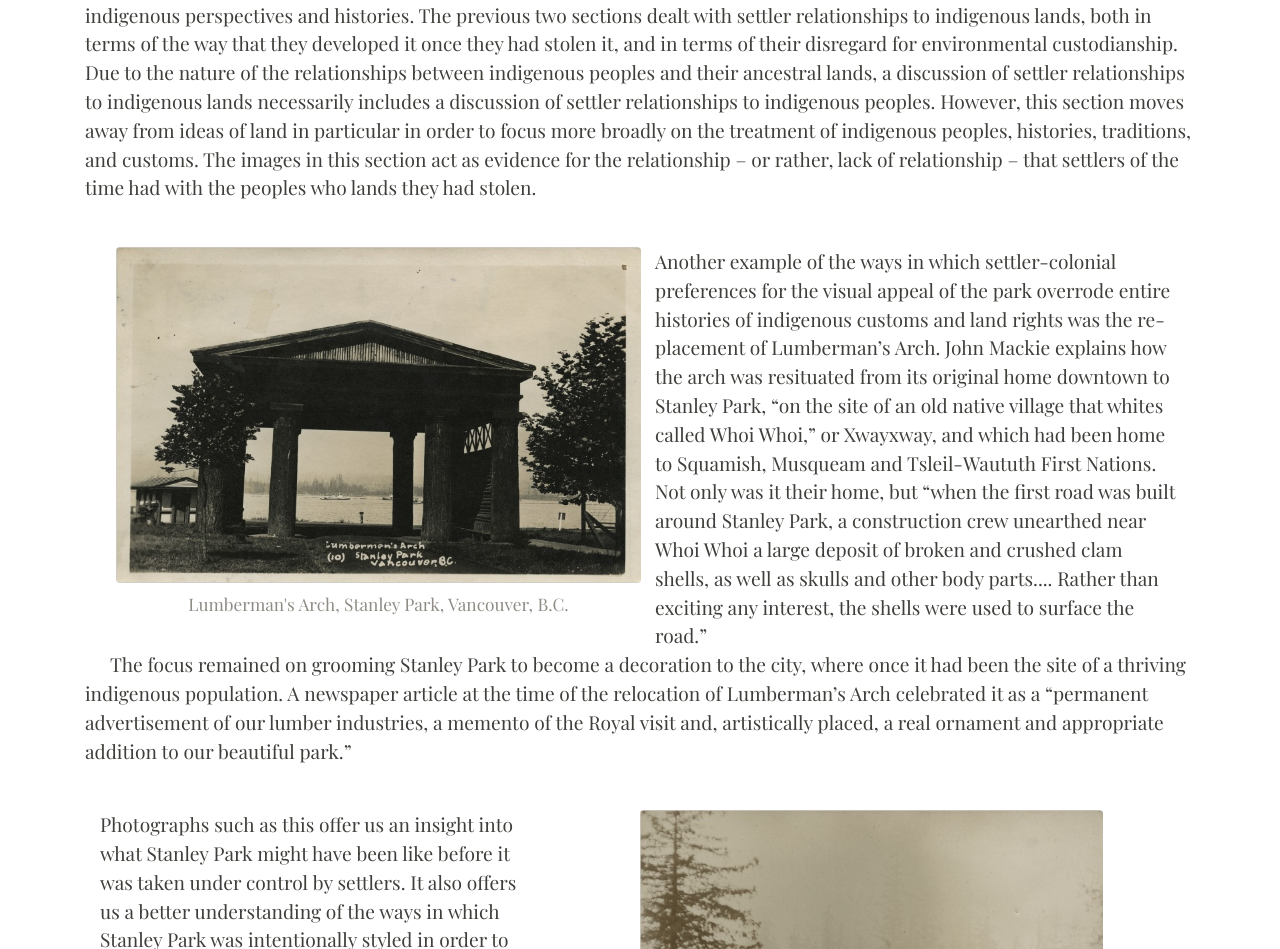
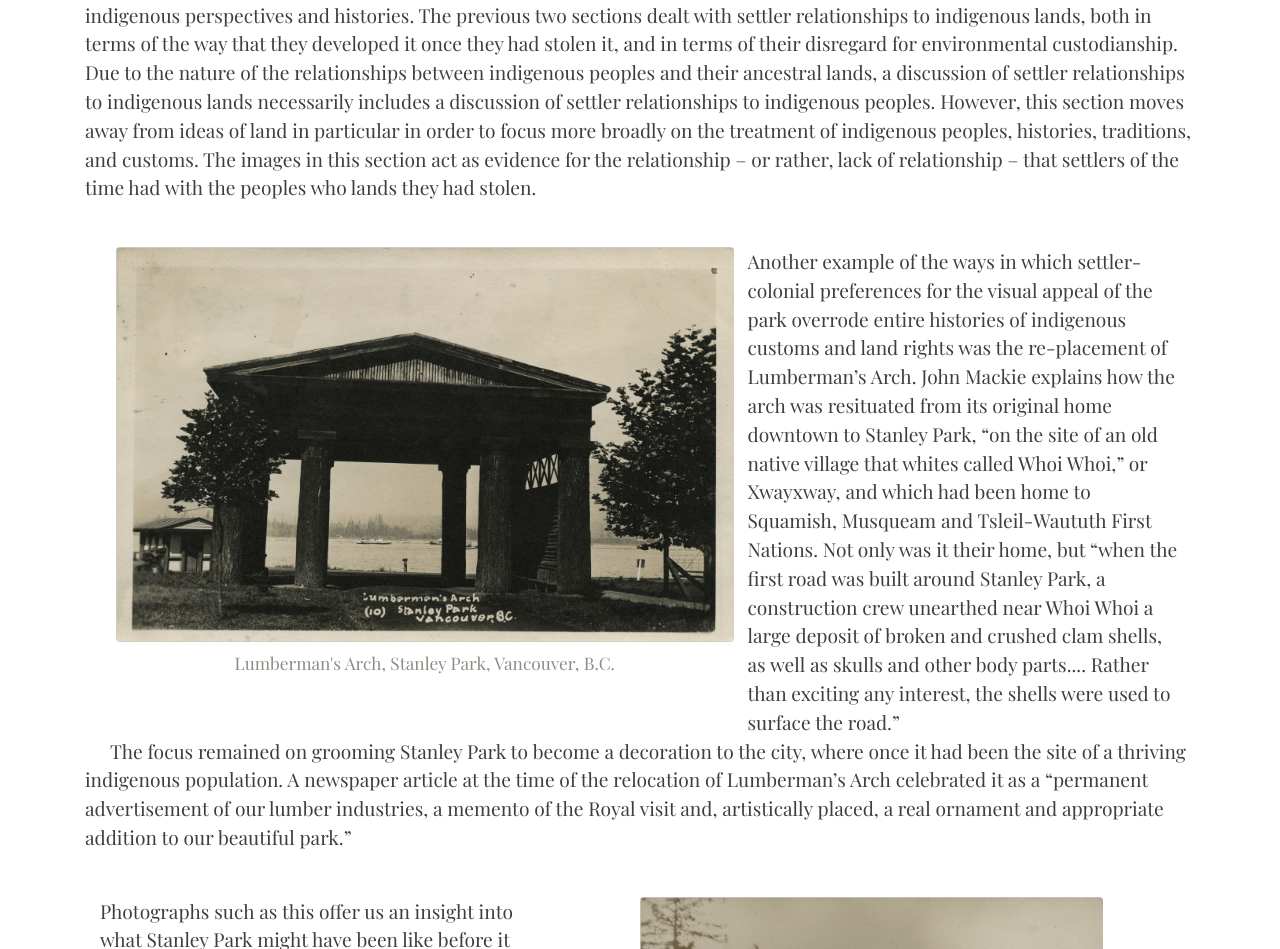
Before and after one commit to ashlynnprasad/langmann-2021, a Jekyll site: the page built from pages/relationswithindigenouspeoples.md, in a window 1280 px wide. Shown: the part 549-1498 px from the top of the page. Built offline with Jekyll 4.4.1, drawn with Linux system fonts in a browser that asks for light colours; nearby versions of some CDN libraries.

Commit message:
Update relationswithindigenouspeoples.md

```diff
--- a/pages/relationswithindigenouspeoples.md
+++ b/pages/relationswithindigenouspeoples.md
@@ -14,10 +14,10 @@ permalink: /relationswithindigenouspeoples.html
 
 <div class="container">
   <div class="row">
-    <div class="col-sm">
+    <div class="col-sm-7">
       {% include feature/item-figure.html objectid="langmann025" width="100" %}
     </div>
-    <div class="col-sm">
+    <div class="col-sm-5">
       Another example of the ways in which settler-colonial preferences for the visual appeal of the park overrode entire histories of indigenous customs and land rights was the re-placement of Lumberman’s Arch. John Mackie explains how the arch was resituated from its original home downtown to Stanley Park, “on the site of an old native village that whites called Whoi Whoi,” or Xwayxway, and which had been home to Squamish, Musqueam and Tsleil-Waututh First Nations.  Not only was it their home, but “when the first road was built around Stanley Park, a construction crew unearthed near Whoi Whoi a large deposit of broken and crushed clam shells, as well as skulls and other body parts.... Rather than exciting any interest, the shells were used to surface the road.”
     </div>
   </div>
@@ -37,10 +37,10 @@ permalink: /relationswithindigenouspeoples.html
 
 <div class="container">
   <div class="row">
-    <div class="col-sm-7">
-      {% include feature/item-figure.html objectid="langmann027" width="75" %}
+    <div class="col-sm">
+      {% include feature/item-figure.html objectid="langmann027" width="100" %}
     </div>
-    <div class="col-sm-5">
+    <div class="col-sm">
       This image shows us another relic of the many past lives of Stanley Park, from a zoo which once existed there. As Donaldson says, “Not only were plant species regularly added and replaced in the Stanley Park of the early 20th century; so too were members of the peninsula’s animal population” such as “animals kept in the park zoo (including several deer and a bear notable for its repeated escapes).”  The existence of such an attraction acts as yet another example of the ways in which the settlers of that time wished to craft a particular image of Stanley Park: full of nature, but only in ways that felt palatable and safe to settlers.
     </div>
   </div>
@@ -48,11 +48,11 @@ permalink: /relationswithindigenouspeoples.html
 
 <div class="container">
   <div class="row">
-    <div class="col-sm-5">
+    <div class="col-sm">
       This image is a further example of the ways in which settlers disrespected indigenous customs and traditions. When seen through a more critical lens, this image reads as evidence of the ways in which settlers not only took the land for their own, but then also proceeded to take advantage of natural resources in harmful and toxic ways. The handwritten captions on the photograph – “The cougar hunt” and “The cougar dead just where she fell” – speak to the enjoyment and pride that was taken in hunting for sport, rather than focusing on being more responsible, respectful custodians of the land.
     </div>
-    <div class="col-sm-7">
-      {% include feature/item-figure.html objectid="langmann030" width="75" %}
+    <div class="col-sm">
+      {% include feature/item-figure.html objectid="langmann030" width="100" %}
     </div>
   </div>
 </div><br><br>
```
